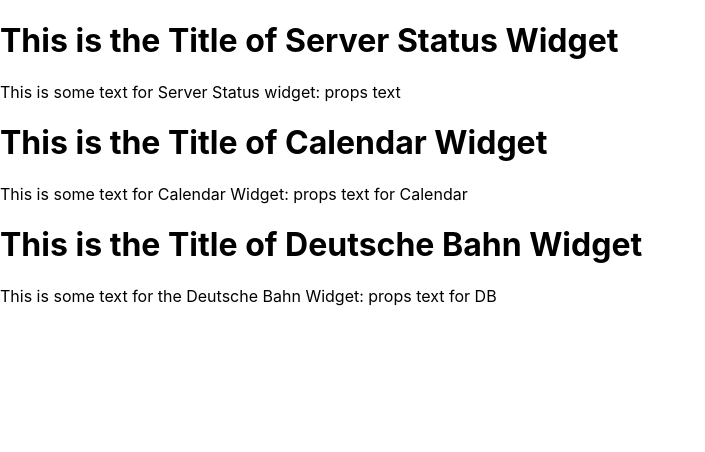
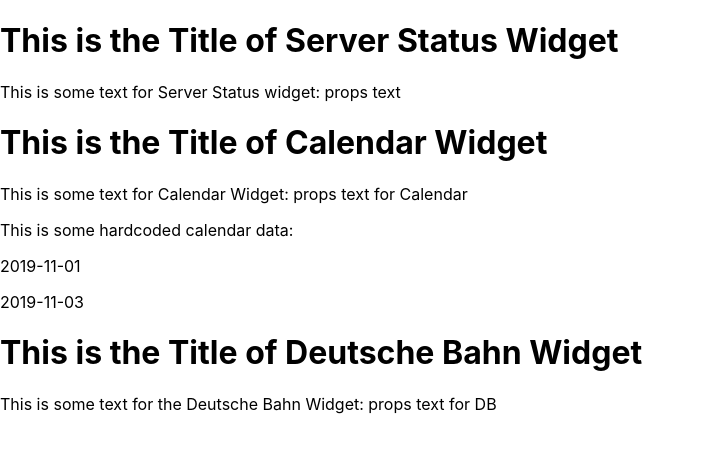
Before and after one commit to rajsandhu/dashboard-one, a React (Create React App) app: page / in a window 1280 px wide. Shown: the top 452 px of the page, without its empty margins (0-705 px from the left). Built offline with nearby package versions, Linux system fonts and the light colour scheme.

Commit message:
dummy data in Calendar component, just jsx, no json yet

```diff
--- a/src/widgets/Calendar.js
+++ b/src/widgets/Calendar.js
@@ -11,7 +11,10 @@ const WidgetTitle = () => {
 const WidgetText = props => {
     return (
         <div className="text">
-            This is some text for Calendar Widget: {props.text}
+            <p>This is some text for Calendar Widget: {props.text}</p>
+            <p>This is some hardcoded calendar data:</p>
+            <p>2019-11-01</p>
+            <p>2019-11-03</p>
         </div>
     )
 }
```
